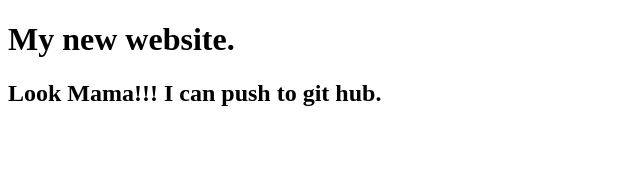
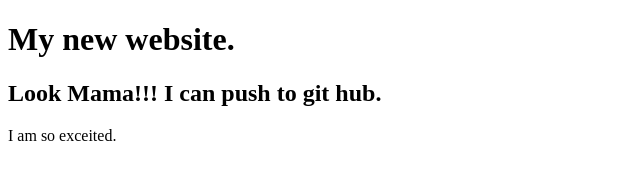
Before and after one commit to ShormilaPopy/My-Third-Website, a plain HTML site: page index.html in a window 1280 px wide. Shown: the whole page, without its empty margins (0-640 px from the left). Drawn offline with Linux system fonts and the light colour scheme.

Commit message:
redy to pus

```diff
--- a/index.html
+++ b/index.html
@@ -8,5 +8,6 @@
 <body>
     <h1> My new website.</h1>
     <h2>Look Mama!!! I can push to git hub.</h2>
+    <p>I am so exceited.</p>
 </body>
 </html>
```
